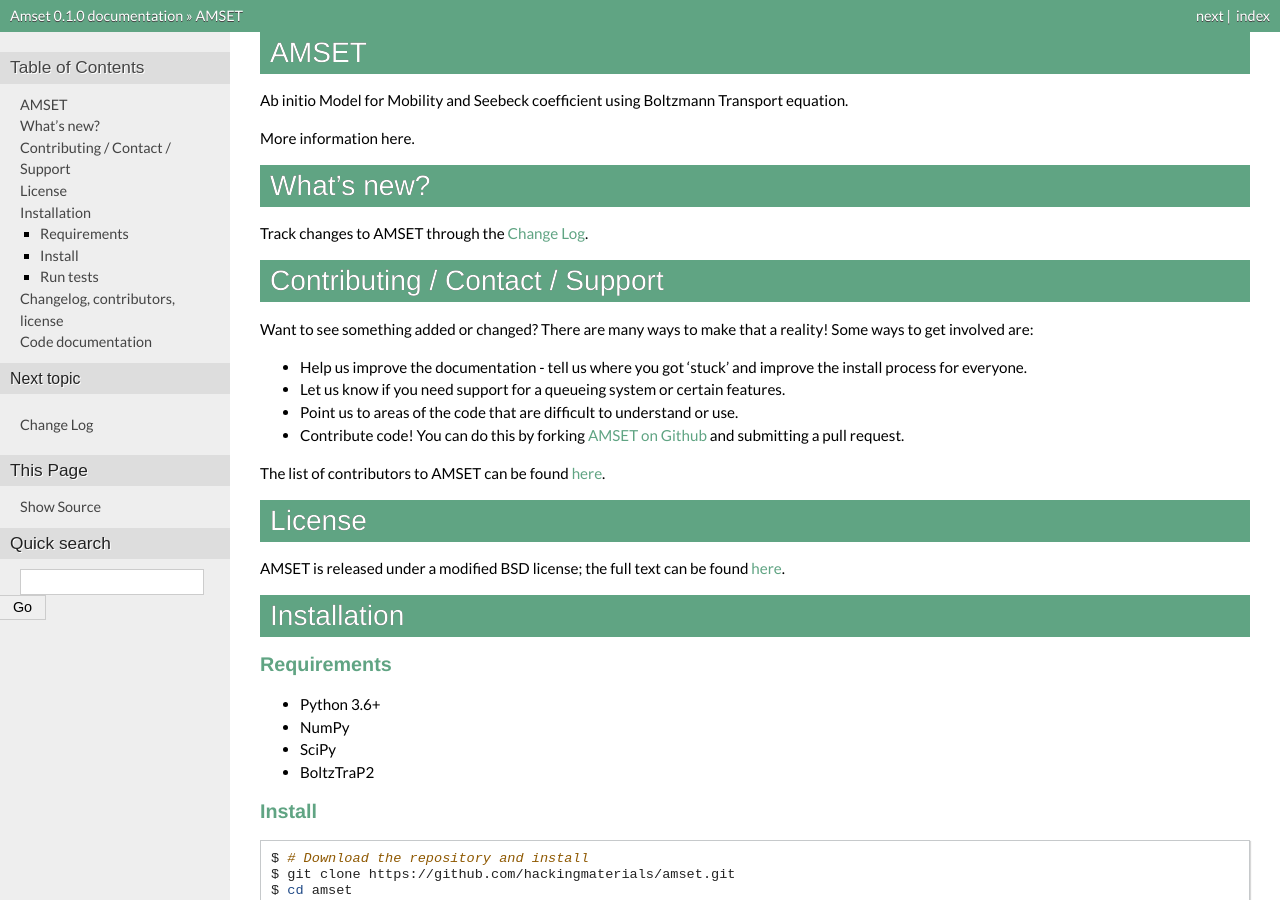
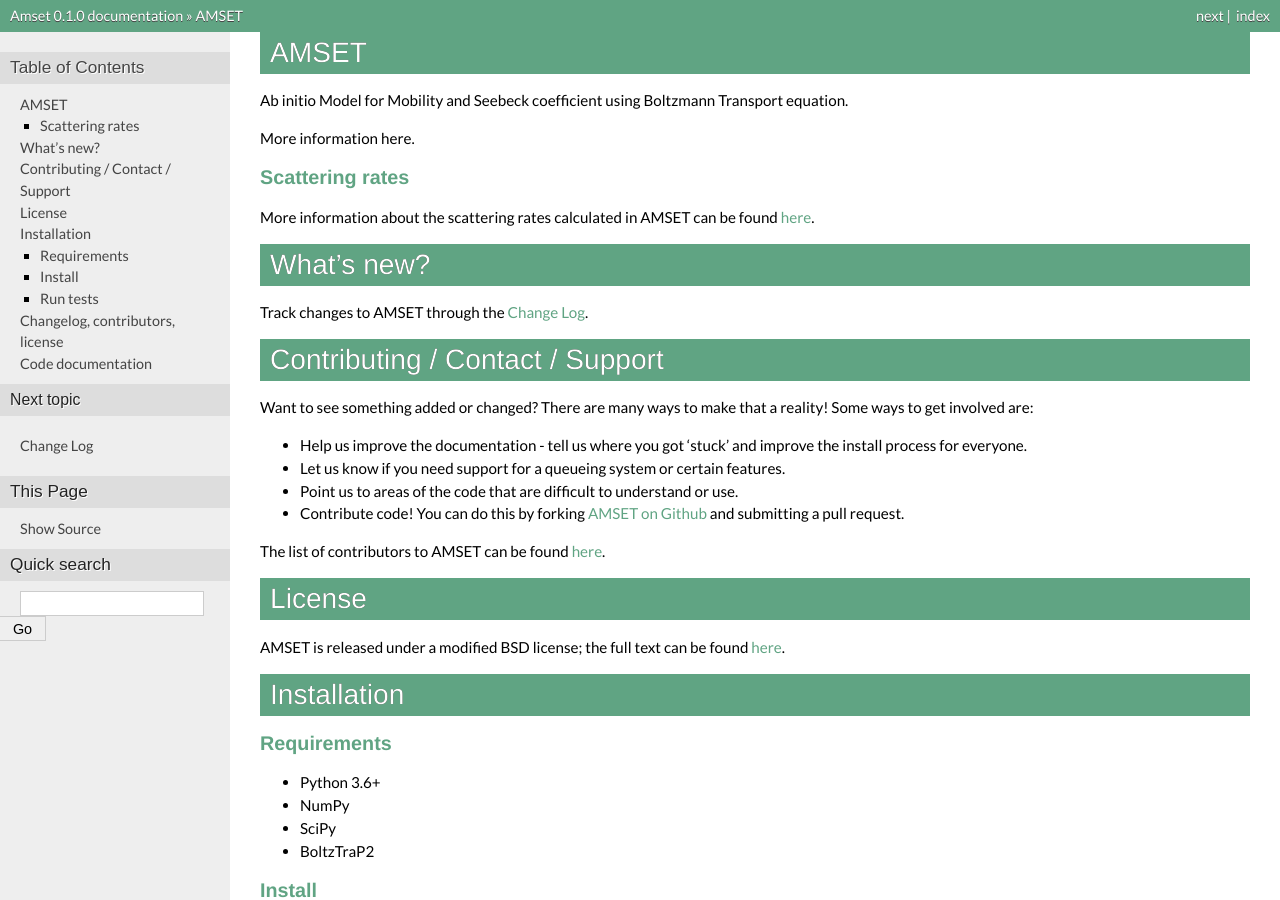
Before and after one commit to hackingmaterials/amset, a Sphinx documentation site: the page built from docs/source/index.rst, in a window 1280 px wide and 900 px high. Built offline with Sphinx 7.4.7, drawn with Linux system fonts in a browser that asks for light colours.

Commit message:
Update docs with scattering page
Former-commit-id: 972b3d096fe81009ed3a66a027e0e1789cd27a91 [formerly 8828089e2be2718996a30290e1c2e36255b482fb] [formerly caf751a3a9751381c9c10770651d85e95a2ed6a3 [formerly db494b5b5cda4a1bf6da206e7e2d9516da4bec32]] [formerly 13bb775c981df74dc7cb586f734cd18bc308d647 [formerly edf4c10d77f109f000b68f94648966133f9ea866] [formerly c92035717796dfd66978c1a7ca762c64364f4418 [formerly 316da566bbb5a27227d0f337da87ec6d909d7eb7]]]
Former-commit-id: fc5d1c08e936e435958ae8d062df83a2c29ed1e7 [formerly 5cdfc5cdfdab4019b9f6e4a9847151a8515481b1] [formerly 31909956adc31090e3d57723a3802bce9623f3c0 [formerly aaeb46b501cb97f9d23717b14c870c2aa08b1481]]
Former-commit-id: c725a6f5c413b756ad1b7c26aa8fbf9fac06aa12 [formerly 2ad54da13eec549522ca3008b09e60d4f13dad6a]
Former-commit-id: a58d26531d7fcef1986cad1c0b884af86a49b8fc

```diff
--- a/docs/source/index.rst
+++ b/docs/source/index.rst
@@ -7,6 +7,11 @@
 Ab initio Model for Mobility and Seebeck coefficient using Boltzmann Transport equation.
 
 More information here.
+
+Scattering rates
+----------------
+
+More information about the scattering rates calculated in AMSET can be found :doc:`here </scattering>`.
 
 ===========
 What's new?
```
Also changed, not shown: docs/source/scattering.rst (added, +11 -0 lines), 13 other files.
